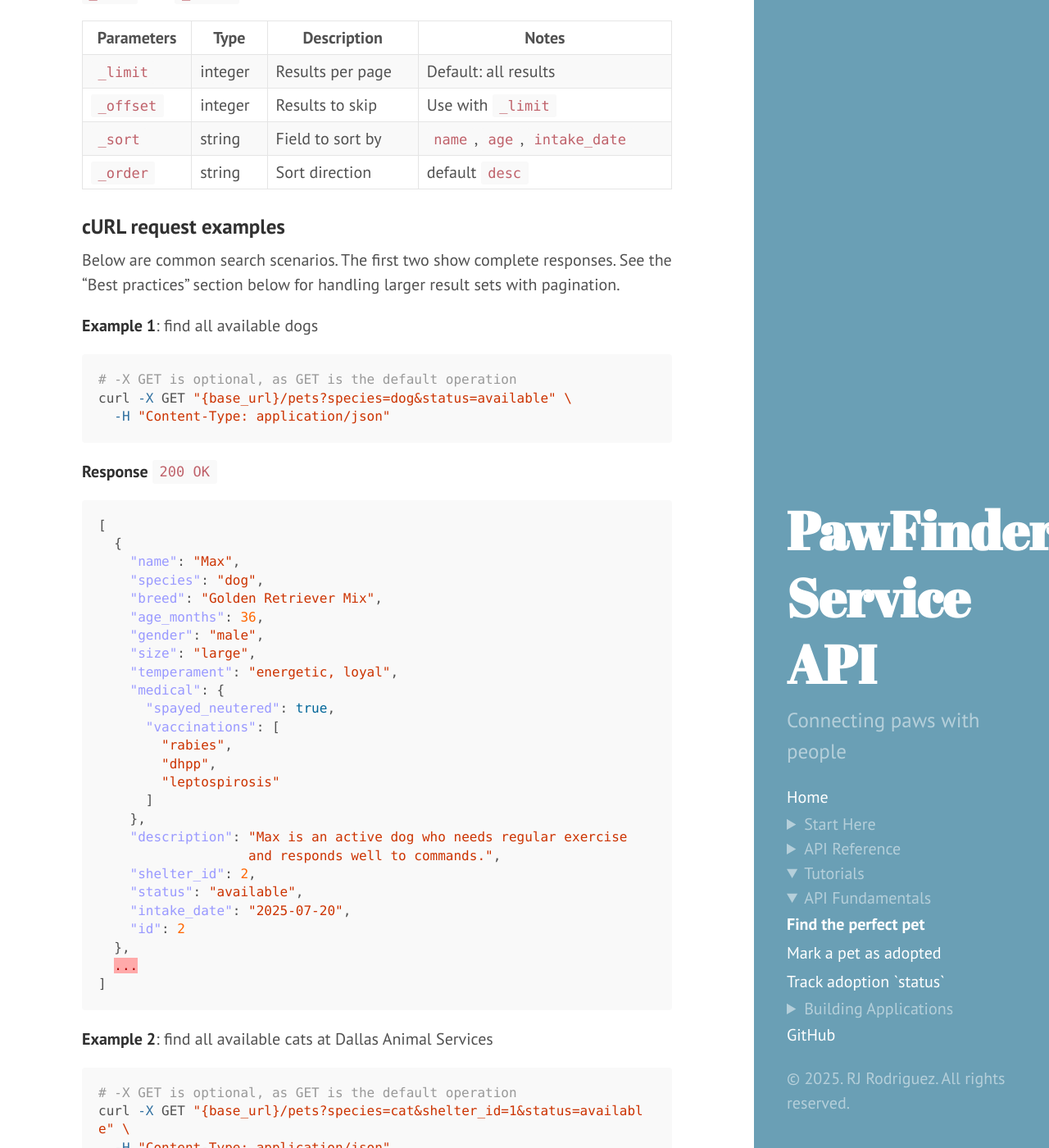
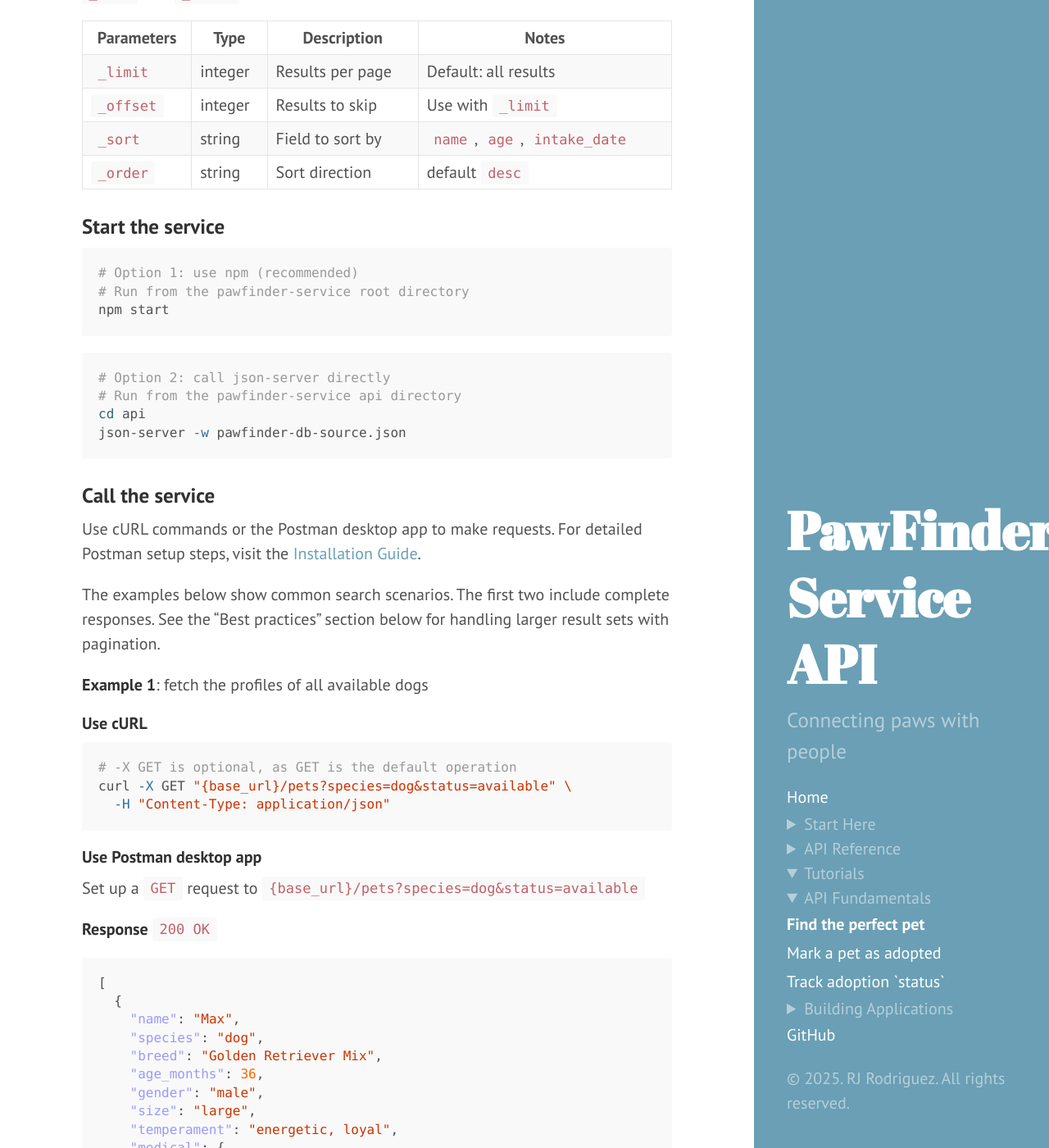
Before and after one commit to rhyannonjoy/pawfinder-service, a Jekyll site: the page built from docs/tutorials/api-fundamentals/find-perfect-pet.md, in a window 1280 px wide and 1400 px high, scrolled down 1762 px. Shown: the whole window at 82% size. Built offline with Jekyll 4.4.1, drawn with Linux system fonts in a browser that asks for light colours; some of the changed text lies outside the part shown.

Commit message:
docs(tutorials): add Postman notes

````diff
--- a/docs/tutorials/api-fundamentals/find-perfect-pet.md
+++ b/docs/tutorials/api-fundamentals/find-perfect-pet.md
@@ -81,19 +81,44 @@ REST conventions.
 | `_sort` | string | Field to sort by | `name`, `age`, `intake_date` |
 | `_order` | string | Sort direction | default `desc` |
 
-### cURL request examples
+### Start the service
 
-Below are common search scenarios. The first two show complete responses.
-See the "Best practices" section below for handling larger result
-sets with pagination.
+```bash
+# Option 1: use npm (recommended)
+# Run from the pawfinder-service root directory
+npm start
+```
 
-**Example 1**: find all available dogs
+```bash
+# Option 2: call json-server directly
+# Run from the pawfinder-service api directory
+cd api
+json-server -w pawfinder-db-source.json
+```
+
+### Call the service
+
+Use cURL commands or the Postman desktop app to make requests.
+For detailed Postman setup steps, visit the
+[Installation Guide](../../overview/installation-guide.md).
+
+The examples below show common search scenarios. The first two
+include complete responses. See the "Best practices" section
+below for handling larger result sets with pagination.
+
+**Example 1**: fetch the profiles of all available dogs
+
+#### Use cURL
 
 ```bash
 # -X GET is optional, as GET is the default operation
 curl -X GET "{base_url}/pets?species=dog&status=available" \
   -H "Content-Type: application/json"
 ```
+
+#### Use Postman desktop app
+
+Set up a `GET` request to `{base_url}/pets?species=dog&status=available`
 
 **Response** `200 OK`
 
@@ -126,7 +151,8 @@ curl -X GET "{base_url}/pets?species=dog&status=available" \
 ]
 ```
 
-**Example 2**: find all available cats at Dallas Animal Services
+**Example 2**: access the profiles of all available cats
+at Dallas Animal Services
 
 ```bash
 # -X GET is optional, as GET is the default operation
````
Also changed, not shown: docs/overview/installation-guide.md (+6 -6 lines), docs/overview/quickstart-guide.md (+6 -4 lines), docs/tutorials/api-fundamentals/mark-pet-adopted.md (+27 -1 lines), docs/tutorials/api-fundamentals/track-adoption-status.md (+21 -1 lines), docs/tutorials/building-applications/build-location-aware-search.md (+24 -3 lines).
